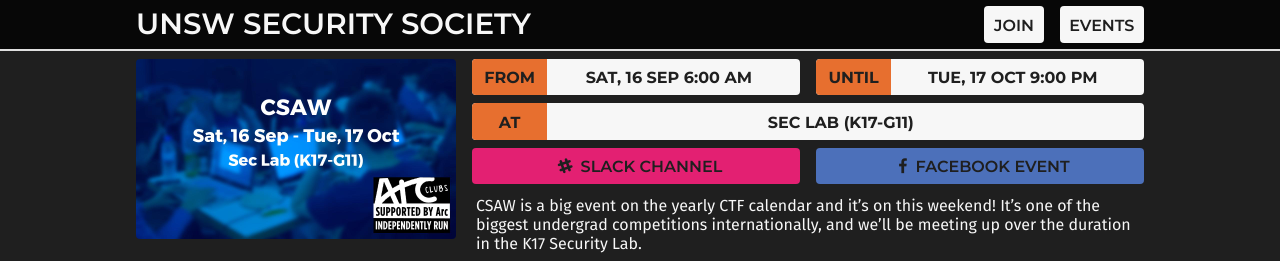
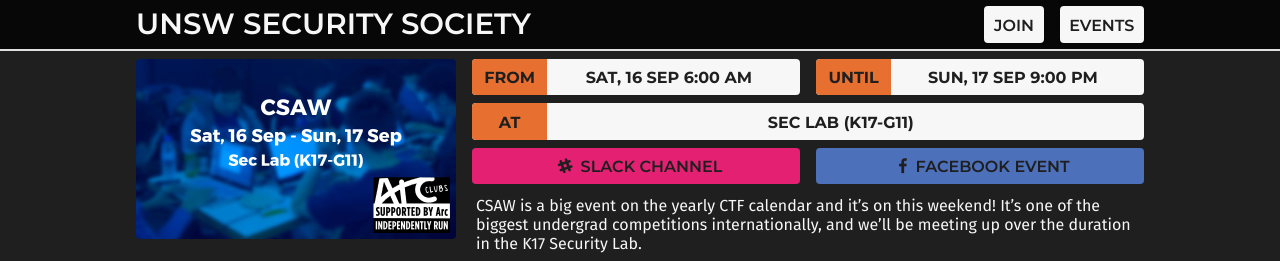
Before and after one commit to andrewjbennett/unswsecurity.com, a Jekyll site: the page built from _events/17s2-w08-CSAW.md, in a window 1280 px wide. Shown: the top 261 px of the page. Built offline with Jekyll 4.4.1, drawn with Linux system fonts in a browser that asks for light colours; part of the change alters nothing that is shown.

```diff
--- a/_events/17s2-w08-CSAW.md
+++ b/_events/17s2-w08-CSAW.md
@@ -1,7 +1,7 @@
 ---
 title: CSAW
 start: 2017-09-16T06:00
-end: 2017-10-17T21:00
+end: 2017-09-17T21:00
 facebook: https://www.facebook.com/events/369362973478069/
 location: Sec Lab (K17-G11)
 slack: ctfs
```
Also changed, not shown: assets/events/2017-09-16-csaw.jpg.
